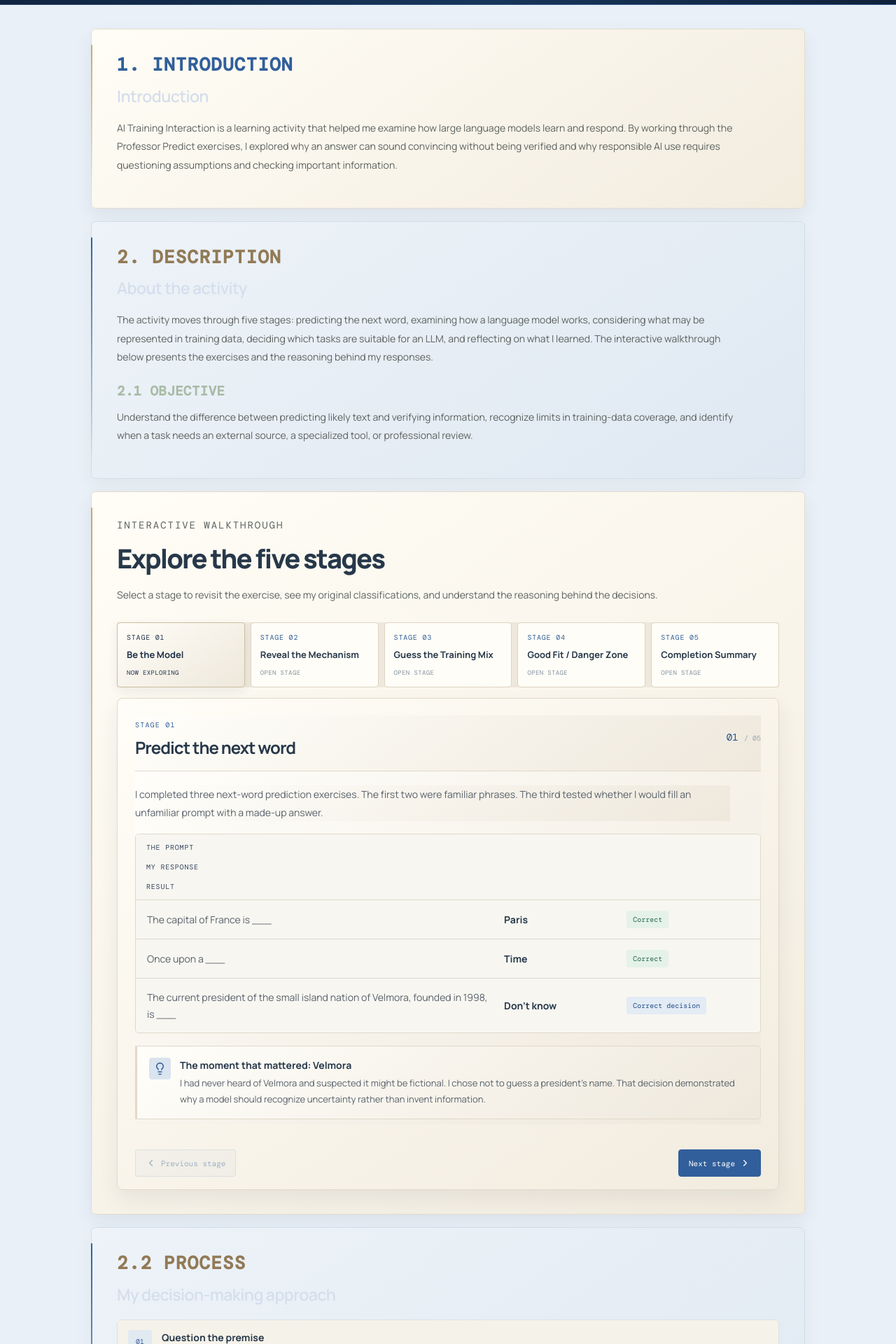
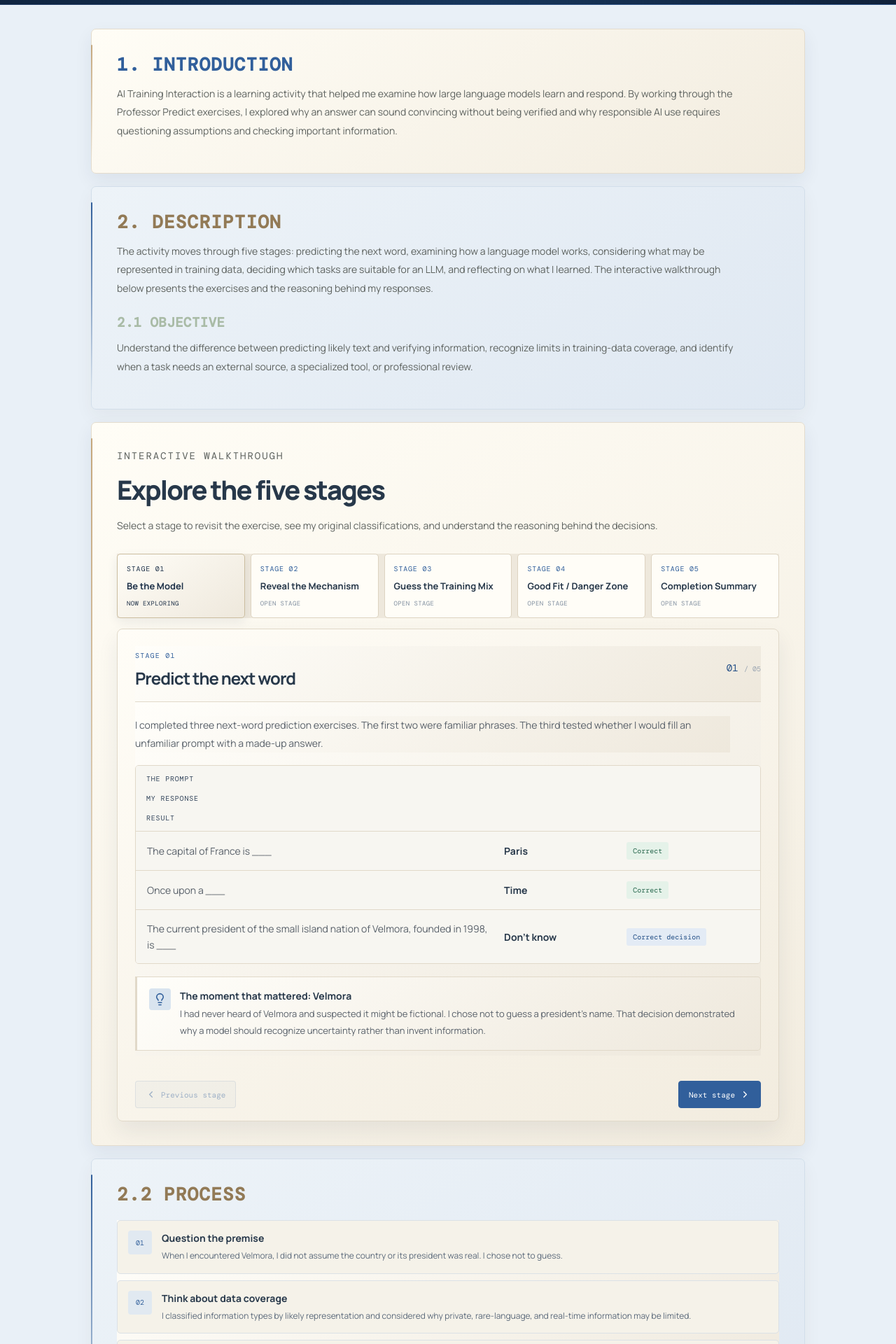
Before and after one commit to AnushaKallempudi12/portfolio, a Next.js app: page /portfolio/artifacts/ai-training-interaction in a window 1280 px wide. Shown: the part 780-2700 px from the top of the page at 70% size. Built offline with nearby package versions, Linux system fonts and the light colour scheme.

Commit message:
Remove duplicate artifact headings and restore original colors

```diff
--- a/src/app/artifacts/ai-training-interaction/page.jsx
+++ b/src/app/artifacts/ai-training-interaction/page.jsx
@@ -140,11 +140,11 @@ export default function AITrainingInteractionPage(){
   </div></section>
   <div className="detail-wrap detail-content ati-content">
    <section className="detail-section ati-reveal">
-    <p className="detail-index numbered-section-heading">1. INTRODUCTION</p><h2 className="numbered-section-title">Introduction</h2>
+    <p className="detail-index numbered-section-heading">1. INTRODUCTION</p>
     <p>AI Training Interaction is a learning activity that helped me examine how large language models learn and respond. By working through the Professor Predict exercises, I explored why an answer can sound convincing without being verified and why responsible AI use requires questioning assumptions and checking important information.</p>
    </section>
 <section className="detail-section ati-reveal">
-    <p className="detail-index numbered-section-heading">2. DESCRIPTION</p><h2 className="numbered-section-title">About the activity</h2>
+    <p className="detail-index numbered-section-heading">2. DESCRIPTION</p>
     <p>The activity moves through five stages: predicting the next word, examining how a language model works, considering what may be represented in training data, deciding which tasks are suitable for an LLM, and reflecting on what I learned. The interactive walkthrough below presents the exercises and the reasoning behind my responses.</p>
     <h3 className="detail-subhead numbered-subsection-heading">2.1 OBJECTIVE</h3>
     <p>Understand the difference between predicting likely text and verifying information, recognize limits in training-data coverage, and identify when a task needs an external source, a specialized tool, or professional review.</p>
@@ -171,7 +171,7 @@ export default function AITrainingInteractionPage(){
     </div>
    </section>
 <section className="detail-section ati-reveal">
-    <p className="detail-index numbered-section-heading">2.2 PROCESS</p><h2 className="numbered-section-title">My decision-making approach</h2>
+    <p className="detail-index numbered-section-heading">2.2 PROCESS</p>
     <div className="ati-process-list">
      <article><span>01</span><div><h3>Question the premise</h3><p>When I encountered Velmora, I did not assume the country or its president was real. I chose not to guess.</p></div></article>
      <article><span>02</span><div><h3>Think about data coverage</h3><p>I classified information types by likely representation and considered why private, rare-language, and real-time information may be limited.</p></div></article>
@@ -180,7 +180,7 @@ export default function AITrainingInteractionPage(){
     </div>
    </section>
 <section className="detail-section ati-reveal">
-    <p className="detail-index numbered-section-heading">2.3 TOOLS AND TECH USED</p><h2 className="numbered-section-title">Tools and Technologies Used</h2>
+    <p className="detail-index numbered-section-heading">2.3 TOOLS AND TECH USED</p>
     <div className="ati-source-note"><span>TOOL USED</span><strong>ChatGPT</strong><small>Used to interact with the AI chatbot, explore training concepts, receive feedback, organize observations, and improve clarity and grammar. I reviewed the final work and retained responsibility for my responses and reflections.</small></div>
    </section>
 <section className="detail-section ati-reveal">
@@ -192,10 +192,10 @@ export default function AITrainingInteractionPage(){
     </div>
    </section>
 <section className="detail-section ati-reveal">
-    <p className="detail-index numbered-section-heading">3. VALUE PROPOSITION</p><h2 className="numbered-section-title">Value Proposition of the Artifact</h2>
-    <h3 className="ati-subsection-title numbered-subsection-heading">3.1 UNIQUE VALUE</h3>
+    <p className="detail-index numbered-section-heading">3. VALUE PROPOSITION</p>
+
     <div className="ati-unique-card"><p>The value of this activity is the shift from simply accepting an answer to evaluating how it was produced and what support it needs. The exercise connects basic language-model concepts to practical decisions about information quality, privacy, and responsible use.</p></div>
-    <h3 className="ati-subsection-title numbered-subsection-heading">3.2 RELEVANCE</h3>
+
     <div className="ati-audience-grid">
      <article><strong>For AI learners</strong><span>Build a practical mental model of next-token prediction and training-data limits.</span></article>
      <article><strong>For everyday users</strong><span>Recognize when a fluent response should be checked before acting on it.</span></article>
@@ -203,11 +203,11 @@ export default function AITrainingInteractionPage(){
     </div>
    </section>
 <section className="detail-section ati-reveal">
-    <p className="detail-index numbered-section-heading">4. REFERENCES</p><h2 className="numbered-section-title">References</h2>
+    <p className="detail-index numbered-section-heading">4. REFERENCES</p>
     <p>No external references were used or cited in this activity. The artifact documents my responses and reflections from the interactive learning exercise.</p>
    </section>
 <section className="detail-section ati-reveal">
-    <p className="detail-index numbered-section-heading">5. PROJECT DOCUMENTATION</p><h2 className="numbered-section-title">AI Training Interaction activity record</h2>
+    <p className="detail-index numbered-section-heading">5. PROJECT DOCUMENTATION</p>
     <p>This original activity document records my work through the Professor Predict stages, including my responses, classifications, reasoning, completion summary, personal reflection, and AI disclosure.</p>
     <div className="detail-document-frame detail-html-document-frame"><iframe src="https://view.officeapps.live.com/op/embed.aspx?src=https%3A%2F%2Fanushakallempudi12.github.io%2Fportfolio%2Fdocuments%2FAI%2520Training%2520Interaction.docx" title="Embedded AI Training Interaction original Word activity record" loading="lazy" allowFullScreen/></div>
     <p className="detail-document-fallback">If the preview does not load, <a href="/portfolio/documents/AI%20Training%20Interaction.docx" target="_blank" rel="noreferrer">open the original activity document</a>.</p>
```
